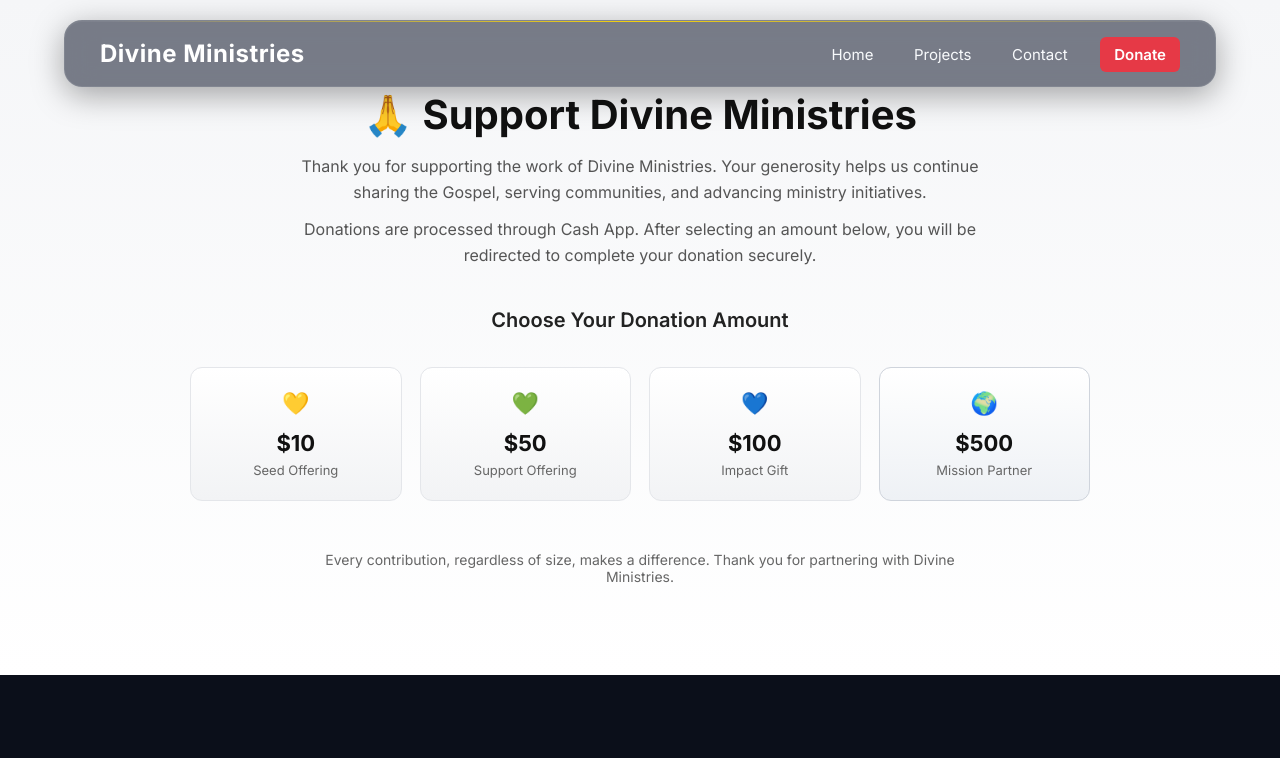
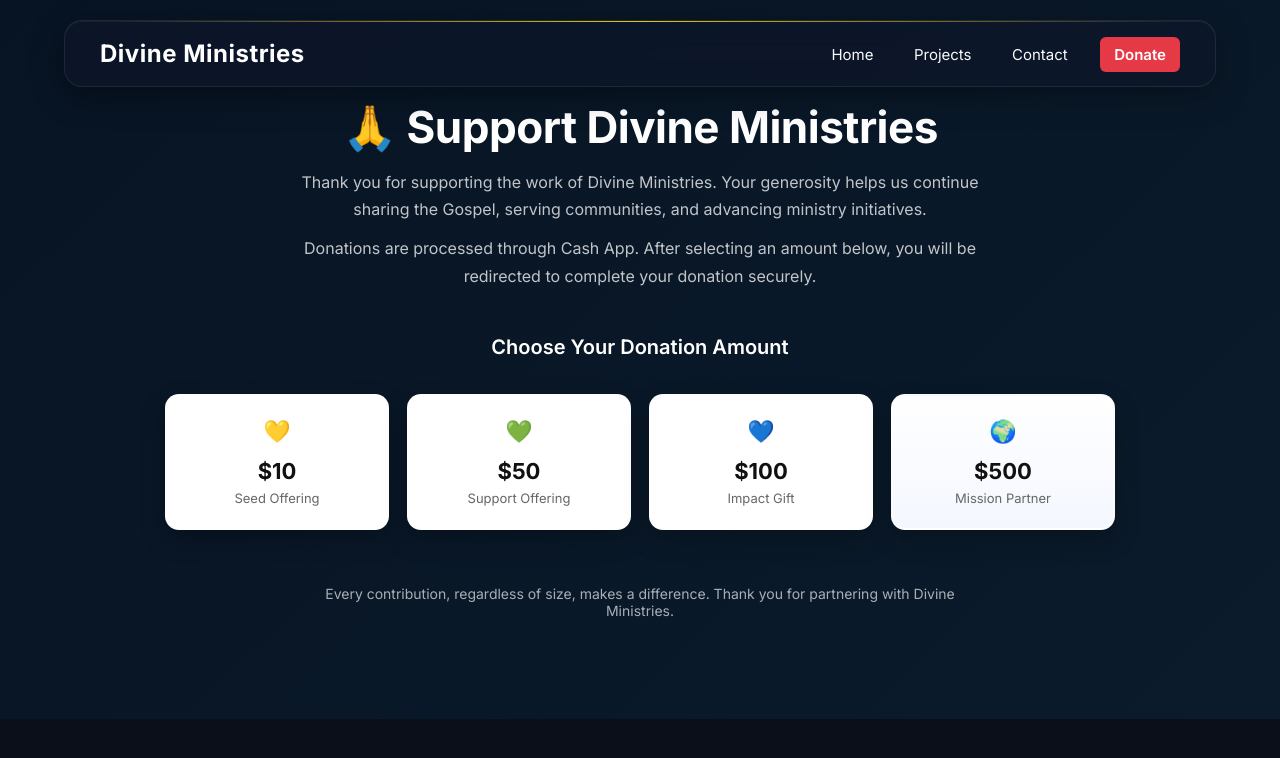
Before and after one commit to El-shaddaii/divine-ministries, a Django app: page /donate/ in a window 1280 px wide. Shown: the top 758 px of the page. Run offline with Django 5.2, Linux system fonts and the light colour scheme.

Commit message:
Donations

```diff
--- a/core/static/css/style.css
+++ b/core/static/css/style.css
@@ -897,52 +897,56 @@
 .donate-btn:hover {
     background: #c92a35;
 }
+
+
+
 /* =========================
-   DONATION PAGE (CLEAN LIGHT PREMIUM)
+   DONATION PAGE - FINAL CONSISTENT NAVY THEME
 ========================= */
 
 .donate-section {
-    padding: 90px 20px;
-    background: linear-gradient(180deg, #f5f6f8, #ffffff);
+    padding: 100px 20px;
+    background: linear-gradient(135deg, #071424, #0b1b2b);
     text-align: center;
     font-family: 'Inter', sans-serif;
 }
 
 /* CONTAINER */
 .container {
-    max-width: 900px;
+    max-width: 950px;
     margin: 0 auto;
 }
 
 /* =========================
-   TEXT
+   TEXT STYLES
 ========================= */
 
 .donate-title {
-    font-size: 40px;
+    font-size: 44px;
     font-weight: 700;
-    color: #111;
+    color: #ffffff;
     margin-bottom: 15px;
+    letter-spacing: -0.5px;
 }
 
 .donate-intro,
 .donate-info {
     font-size: 16px;
-    color: #555;
-    line-height: 1.6;
+    color: rgba(255,255,255,0.75);
+    line-height: 1.7;
     max-width: 720px;
     margin: 0 auto 12px auto;
 }
 
 .donate-subtitle {
-    margin-top: 40px;
+    margin-top: 45px;
     font-size: 20px;
     font-weight: 600;
-    color: #222;
+    color: #ffffff;
 }
 
 /* =========================
-   GRID (FORCE SINGLE ROW ON DESKTOP)
+   GRID (4 ON DESKTOP, RESPONSIVE)
 ========================= */
 
 .donation-options {
@@ -952,13 +956,14 @@
     gap: 18px;
 }
 
-/* RESPONSIVE */
+/* TABLET */
 @media (max-width: 900px) {
     .donation-options {
         grid-template-columns: repeat(2, 1fr);
     }
 }
 
+/* MOBILE */
 @media (max-width: 500px) {
     .donation-options {
         grid-template-columns: 1fr;
@@ -966,27 +971,28 @@
 }
 
 /* =========================
-   DONATION CARDS (SMALLER + CLEAN)
+   DONATION CARDS (CLEAN + PREMIUM)
 ========================= */
 
 .donate-card {
-    background: linear-gradient(180deg, #ffffff, #f2f3f5);
-    border: 1px solid #e4e6ea;
-    border-radius: 12px;
-    padding: 22px 15px;
+    background: #ffffff;
+    border-radius: 14px;
+    padding: 22px 16px;
     text-decoration: none;
     color: #111;
-    transition: all 0.2s ease;
+    transition: all 0.25s ease;
 
     display: flex;
     flex-direction: column;
     align-items: center;
     justify-content: center;
+
+    box-shadow: 0 10px 25px rgba(0,0,0,0.25);
 }
 
 .donate-card:hover {
-    transform: translateY(-5px);
-    box-shadow: 0 10px 20px rgba(0,0,0,0.08);
+    transform: translateY(-6px);
+    box-shadow: 0 18px 40px rgba(0,0,0,0.35);
 }
 
 /* ICON */
@@ -1000,6 +1006,7 @@
     font-size: 22px;
     margin: 6px 0;
     font-weight: 700;
+    color: #111;
 }
 
 /* DESCRIPTION */
@@ -1009,22 +1016,33 @@
 }
 
 /* =========================
-   HIGHLIGHT CARD (SUBTLE)
+   HIGHLIGHT CARD (MISSION PARTNER)
 ========================= */
 
 .donate-card.highlight {
-    border: 1px solid #cfd4dc;
-    background: linear-gradient(180deg, #ffffff, #eef1f5);
+    border: 2px solid rgba(255,255,255,0.25);
+    background: linear-gradient(180deg, #ffffff, #f4f7ff);
+    position: relative;
+}
+
+/* subtle glow */
+.donate-card.highlight::before {
+    content: "";
+    position: absolute;
+    inset: -2px;
+    border-radius: 14px;
+    background: radial-gradient(circle at top, rgba(255,255,255,0.15), transparent 60%);
+    z-index: -1;
 }
 
 /* =========================
-   THANK YOU
+   THANK YOU TEXT
 ========================= */
 
 .thank-you {
-    margin-top: 50px;
+    margin-top: 55px;
     font-size: 14px;
-    color: #666;
+    color: rgba(255,255,255,0.65);
     max-width: 650px;
     margin-left: auto;
     margin-right: auto;
```
Also changed, not shown: 1 other file.
